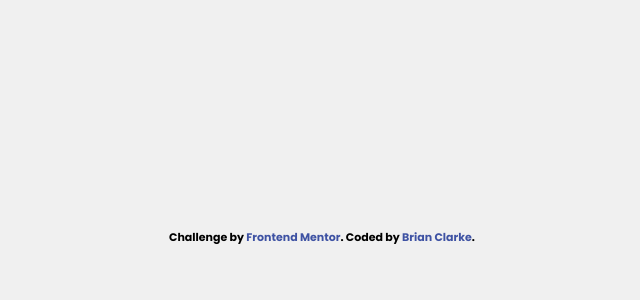
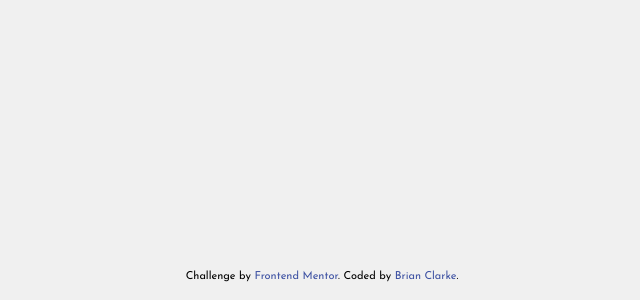
Before and after one commit to clarkeadg/fm-todo-app, a React (Vite) app: page / in a window 1280 px wide. Shown: the part 500-800 px from the top of the page, without its empty margins (318-958 px from the left). Built offline with nearby package versions, Linux system fonts and the light colour scheme.

Commit message:
updated font

```diff
--- a/src/index.css
+++ b/src/index.css
@@ -1,10 +1,10 @@
-@import url('https://fonts.googleapis.com/css2?family=Poppins:ital,wght@0,700;1,400;1,800&display=swap');
+@import url('https://fonts.googleapis.com/css2?family=Josefin+Sans:wght@400;700&display=swap');
 
 @tailwind base;
 @tailwind components;
 @tailwind utilities;
 
-html, body { font-size: 50px; min-height: 100%; margin: 0; padding: 0; }
+html, body { font-size: 18px; min-height: 100%; margin: 0; padding: 0; }
 body { height: 100%; }
 #root { min-height: 100vh; }
 
--- a/tailwind.config.js
+++ b/tailwind.config.js
@@ -7,7 +7,7 @@ export default {
   theme: {
     extend: {
       fontFamily: {
-        sans: ["Poppins", "sans-serif"],
+        sans: ["Josefin Sans", "sans-serif"],
       },
     },
   },
```
